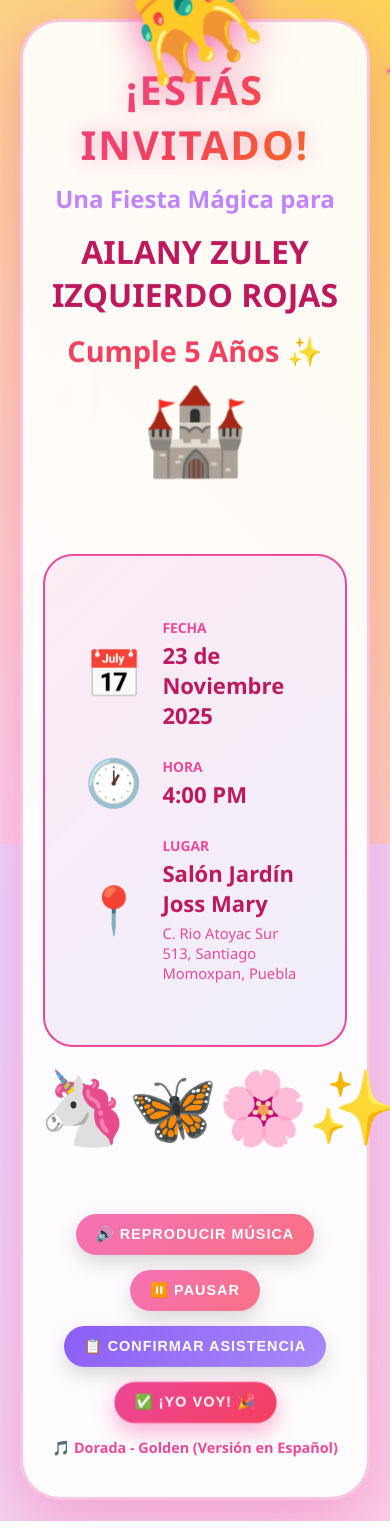
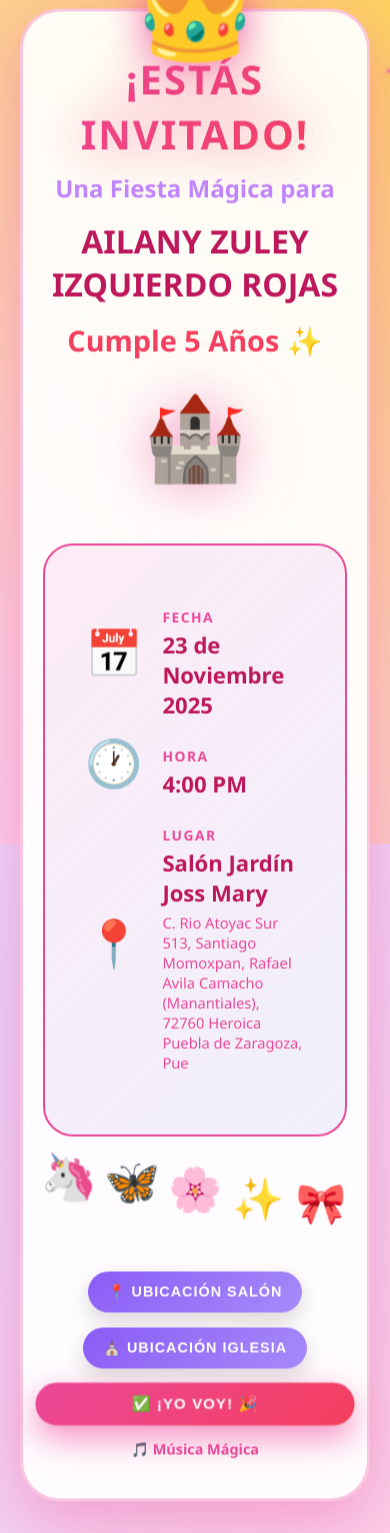
Before and after one commit to isai1703/birthday-invitation, a plain HTML site: page index.html in a window 390 px wide. Drawn offline with Linux system fonts and the light colour scheme.

Commit message:
Activar música automática, quitar botones música, agregar ubicaciones

```diff
--- a/index.html
+++ b/index.html
@@ -5,54 +5,419 @@
     <meta name="viewport" content="width=device-width, initial-scale=1.0">
     <title>🎉 Invitación Cumpleaños Ailany - 5 Años</title>
     <style>
-        * { margin: 0; padding: 0; box-sizing: border-box; }
-        body { font-family: 'Segoe UI', Tahoma, Geneva, Verdana, sans-serif; background: linear-gradient(135deg, #fce7f3 0%, #e9d5ff 50%, #fbcfe8 100%); min-height: 100vh; overflow-x: hidden; }
-        .container { width: 100%; min-height: 100vh; display: flex; flex-direction: column; align-items: center; justify-content: center; position: relative; overflow: hidden; padding: 20px; }
-        .animated-bg { position: fixed; top: 0; left: 0; width: 100%; height: 100%; background: linear-gradient(45deg, #fce7f3, #e9d5ff, #fbcfe8, #fcd34d, #fce7f3); background-size: 400% 400%; animation: gradientAnimation 15s ease infinite; z-index: -2; }
-        @keyframes gradientAnimation { 0% { background-position: 0% 50%; } 50% { background-position: 100% 50%; } 100% { background-position: 0% 50%; } }
-        .magic-particles { position: fixed; width: 100%; height: 100%; top: 0; left: 0; z-index: -1; overflow: hidden; }
-        .particle { position: absolute; width: 4px; height: 4px; background: radial-gradient(circle, #ec4899, #f472b6); border-radius: 50%; filter: blur(1px); box-shadow: 0 0 10px rgba(236, 72, 153, 0.8); }
-        .main-card { background: rgba(255, 255, 255, 0.92); backdrop-filter: blur(30px); border-radius: 40px; padding: 60px 40px; max-width: 900px; width: 100%; box-shadow: 0 20px 60px rgba(236, 72, 153, 0.35); border: 3px solid rgba(236, 72, 153, 0.3); position: relative; animation: cardFloat 3s ease-in-out infinite; z-index: 10; }
-        @keyframes cardFloat { 0%, 100% { transform: translateY(0px); } 50% { transform: translateY(-15px); } }
-        .crown-top { position: absolute; top: -60px; left: 50%; transform: translateX(-50%); font-size: 100px; animation: crownSpin 4s linear infinite; filter: drop-shadow(0 0 20px rgba(236, 72, 153, 0.9)); z-index: 20; }
-        @keyframes crownSpin { from { transform: translateX(-50%) rotate(0deg); } to { transform: translateX(-50%) rotate(360deg); } }
-        .title-main { text-align: center; font-size: 3.5em; font-weight: 900; background: linear-gradient(135deg, #ec4899, #f43f5e, #f97316); -webkit-background-clip: text; -webkit-text-fill-color: transparent; background-clip: text; margin-bottom: 10px; animation: titlePulse 3s ease-in-out infinite; letter-spacing: 2px; }
-        @keyframes titlePulse { 0%, 100% { filter: drop-shadow(0 0 10px rgba(236, 72, 153, 0.4)); } 50% { filter: drop-shadow(0 0 30px rgba(244, 63, 94, 0.8)); } }
-        .subtitle-text { text-align: center; color: #c084fc; font-size: 1.5em; font-weight: bold; margin-bottom: 5px; }
-        .name-birthday { text-align: center; font-size: 2.8em; font-weight: 900; color: #be185d; margin: 15px 0; }
-        .age-display { text-align: center; font-size: 2.2em; font-weight: bold; color: #f43f5e; margin-bottom: 40px; }
-        .enchanted-castle { text-align: center; font-size: 120px; margin: 30px 0; animation: castleFloat 4s ease-in-out infinite; }
-        @keyframes castleFloat { 0%, 100% { transform: translateY(0) scale(1); } 50% { transform: translateY(-40px) scale(1.08); } }
-        .info-box { background: linear-gradient(135deg, rgba(252, 231, 243, 0.8), rgba(230, 230, 250, 0.6)); border-radius: 30px; padding: 40px; margin: 35px 0; border: 2px solid #ec4899; }
-        .info-row { display: flex; align-items: center; gap: 20px; margin: 22px 0; font-size: 1.15em; }
-        .info-icon { font-size: 2.5em; animation: iconBounce 2s ease-in-out infinite; }
-        @keyframes iconBounce { 0%, 100% { transform: translateY(0); } 50% { transform: translateY(-12px); } }
-        .info-text h3 { color: #ec4899; font-size: 0.75em; text-transform: uppercase; font-weight: bold; margin-bottom: 3px; }
-        .info-text p { color: #be185d; font-size: 1.2em; font-weight: 900; }
-        .info-text small { color: #ec4899; font-size: 0.8em; display: block; margin-top: 5px; }
-        .floating-decor { display: flex; justify-content: space-around; margin: 40px 0; font-size: 4em; gap: 10px; }
-        .decor-item { animation: magicFloat 3.5s ease-in-out infinite; }
-        @keyframes magicFloat { 0%, 100% { transform: translateY(0) scale(1); } 50% { transform: translateY(-30px) scale(1.15); } }
-        .button-container { display: flex; flex-direction: column; gap: 15px; margin-top: 40px; width: 100%; }
-        .button-row { display: flex; gap: 15px; flex-wrap: wrap; justify-content: center; }
-        button { padding: 16px 32px; font-size: 1em; font-weight: 900; border: none; border-radius: 35px; cursor: pointer; transition: all 0.4s ease; text-transform: uppercase; letter-spacing: 1px; box-shadow: 0 8px 20px rgba(0, 0, 0, 0.15); }
-        button:hover { transform: scale(1.08); box-shadow: 0 12px 30px rgba(0, 0, 0, 0.25); }
-        .btn-confirm { background: linear-gradient(135deg, #ec4899, #f43f5e); color: white; animation: buttonPulse 2s ease-in-out infinite; }
-        .btn-audio { background: linear-gradient(135deg, #f472b6, #fb7185); color: white; }
-        .btn-form { background: linear-gradient(135deg, #8b5cf6, #a78bfa); color: white; }
-        @keyframes buttonPulse { 0%, 100% { transform: scale(1); box-shadow: 0 8px 20px rgba(236, 72, 153, 0.4); } 50% { transform: scale(1.05); box-shadow: 0 12px 30px rgba(236, 72, 153, 0.6); } }
-        .modal-confirm { display: none; position: fixed; top: 0; left: 0; width: 100%; height: 100%; background: rgba(0, 0, 0, 0.6); backdrop-filter: blur(5px); z-index: 100; align-items: center; justify-content: center; }
-        .modal-confirm.active { display: flex; animation: fadeIn 0.3s ease; }
-        @keyframes fadeIn { from { opacity: 0; } to { opacity: 1; } }
-        .modal-content { background: white; padding: 50px; border-radius: 30px; text-align: center; max-width: 500px; width: 90%; animation: popIn 0.4s cubic-bezier(0.34, 1.56, 0.64, 1); box-shadow: 0 20px 60px rgba(236, 72, 153, 0.5); }
-        @keyframes popIn { from { transform: scale(0); opacity: 0; } to { transform: scale(1); opacity: 1; } }
-        .modal-content h2 { font-size: 2.5em; color: #ec4899; margin-bottom: 20px; }
-        .modal-content p { font-size: 1.1em; color: #666; margin-bottom: 30px; }
-        .modal-content small { display: block; font-size: 0.85em; color: #999; margin-top: 15px; font-weight: bold; }
-        .confetti { position: fixed; width: 10px; height: 10px; background: #ec4899; pointer-events: none; animation: confettiFall 3s ease-in forwards; }
-        @keyframes confettiFall { to { transform: translateY(100vh) rotate(360deg); opacity: 0; } }
-        .music-info { text-align: center; font-size: 0.9em; color: #ec4899; font-weight: bold; margin-top: 15px; }
-        @media (max-width: 768px) { .title-main { font-size: 2.5em; } .name-birthday { font-size: 2em; } .age-display { font-size: 1.8em; } .enchanted-castle { font-size: 80px; } .main-card { padding: 40px 20px; } button { padding: 12px 20px; font-size: 0.9em; } }
+        * {
+            margin: 0;
+            padding: 0;
+            box-sizing: border-box;
+        }
+
+        body {
+            font-family: 'Segoe UI', Tahoma, Geneva, Verdana, sans-serif;
+            background: linear-gradient(135deg, #fce7f3 0%, #e9d5ff 50%, #fbcfe8 100%);
+            min-height: 100vh;
+            overflow-x: hidden;
+        }
+
+        .container {
+            width: 100%;
+            min-height: 100vh;
+            display: flex;
+            flex-direction: column;
+            align-items: center;
+            justify-content: center;
+            position: relative;
+            overflow: hidden;
+            padding: 20px;
+        }
+
+        .animated-bg {
+            position: fixed;
+            top: 0;
+            left: 0;
+            width: 100%;
+            height: 100%;
+            background: linear-gradient(45deg, #fce7f3, #e9d5ff, #fbcfe8, #fcd34d, #fce7f3);
+            background-size: 400% 400%;
+            animation: gradientAnimation 15s ease infinite;
+            z-index: -2;
+        }
+
+        @keyframes gradientAnimation {
+            0% { background-position: 0% 50%; }
+            50% { background-position: 100% 50%; }
+            100% { background-position: 0% 50%; }
+        }
+
+        .magic-particles {
+            position: fixed;
+            width: 100%;
+            height: 100%;
+            top: 0;
+            left: 0;
+            z-index: -1;
+            overflow: hidden;
+        }
+
+        .particle {
+            position: absolute;
+            width: 4px;
+            height: 4px;
+            background: radial-gradient(circle, #ec4899, #f472b6);
+            border-radius: 50%;
+            filter: blur(1px);
+            box-shadow: 0 0 10px rgba(236, 72, 153, 0.8);
+        }
+
+        .main-card {
+            background: rgba(255, 255, 255, 0.92);
+            backdrop-filter: blur(30px);
+            border-radius: 40px;
+            padding: 60px 40px;
+            max-width: 900px;
+            width: 100%;
+            box-shadow: 0 20px 60px rgba(236, 72, 153, 0.35), 0 0 120px rgba(249, 168, 212, 0.2);
+            border: 3px solid rgba(236, 72, 153, 0.3);
+            position: relative;
+            animation: cardFloat 3s ease-in-out infinite;
+            z-index: 10;
+        }
+
+        @keyframes cardFloat {
+            0%, 100% { transform: translateY(0px); }
+            50% { transform: translateY(-15px); }
+        }
+
+        .crown-top {
+            position: absolute;
+            top: -60px;
+            left: 50%;
+            transform: translateX(-50%);
+            font-size: 100px;
+            animation: crownSpin 4s linear infinite, crownFloat 3s ease-in-out infinite;
+            filter: drop-shadow(0 0 20px rgba(236, 72, 153, 0.9));
+            z-index: 20;
+        }
+
+        @keyframes crownSpin {
+            from { transform: translateX(-50%) rotate(0deg); }
+            to { transform: translateX(-50%) rotate(360deg); }
+        }
+
+        @keyframes crownFloat {
+            0%, 100% { transform: translateX(-50%) translateY(0); }
+            50% { transform: translateX(-50%) translateY(-20px); }
+        }
+
+        .title-main {
+            text-align: center;
+            font-size: 3.5em;
+            font-weight: 900;
+            background: linear-gradient(135deg, #ec4899, #f43f5e, #f97316, #ec4899);
+            background-size: 300% 300%;
+            -webkit-background-clip: text;
+            -webkit-text-fill-color: transparent;
+            background-clip: text;
+            margin-bottom: 10px;
+            animation: titlePulse 3s ease-in-out infinite;
+            letter-spacing: 2px;
+        }
+
+        @keyframes titlePulse {
+            0%, 100% { filter: drop-shadow(0 0 10px rgba(236, 72, 153, 0.4)); }
+            50% { filter: drop-shadow(0 0 30px rgba(244, 63, 94, 0.8)); }
+        }
+
+        .subtitle-text {
+            text-align: center;
+            color: #c084fc;
+            font-size: 1.5em;
+            font-weight: bold;
+            margin-bottom: 5px;
+            animation: slideIn 0.8s ease-out 0.3s both;
+        }
+
+        .name-birthday {
+            text-align: center;
+            font-size: 2.8em;
+            font-weight: 900;
+            color: #be185d;
+            margin: 15px 0;
+            animation: slideIn 0.8s ease-out 0.5s both;
+        }
+
+        .age-display {
+            text-align: center;
+            font-size: 2.2em;
+            font-weight: bold;
+            color: #f43f5e;
+            margin-bottom: 40px;
+            animation: slideIn 0.8s ease-out 0.7s both;
+        }
+
+        @keyframes slideIn {
+            from { transform: translateY(30px); opacity: 0; }
+            to { transform: translateY(0); opacity: 1; }
+        }
+
+        .enchanted-castle {
+            text-align: center;
+            font-size: 120px;
+            margin: 30px 0;
+            animation: castleFloat 4s ease-in-out infinite;
+            filter: drop-shadow(0 0 25px rgba(236, 72, 153, 0.5));
+        }
+
+        @keyframes castleFloat {
+            0%, 100% { transform: translateY(0) scale(1); }
+            50% { transform: translateY(-40px) scale(1.08); }
+        }
+
+        .info-box {
+            background: linear-gradient(135deg, rgba(252, 231, 243, 0.8), rgba(230, 230, 250, 0.6));
+            border-radius: 30px;
+            padding: 40px;
+            margin: 35px 0;
+            border: 2px solid #ec4899;
+            animation: infoSlide 0.8s ease-out 0.9s both;
+            backdrop-filter: blur(10px);
+        }
+
+        @keyframes infoSlide {
+            from { transform: translateY(40px) scaleY(0.9); opacity: 0; }
+            to { transform: translateY(0) scaleY(1); opacity: 1; }
+        }
+
+        .info-row {
+            display: flex;
+            align-items: center;
+            gap: 20px;
+            margin: 22px 0;
+            font-size: 1.15em;
+        }
+
+        .info-icon {
+            font-size: 2.5em;
+            animation: iconBounce 2s ease-in-out infinite;
+        }
+
+        .info-row:nth-child(1) .info-icon { animation-delay: 0s; }
+        .info-row:nth-child(2) .info-icon { animation-delay: 0.2s; }
+        .info-row:nth-child(3) .info-icon { animation-delay: 0.4s; }
+
+        @keyframes iconBounce {
+            0%, 100% { transform: translateY(0); }
+            50% { transform: translateY(-12px); }
+        }
+
+        .info-text h3 {
+            color: #ec4899;
+            font-size: 0.75em;
+            text-transform: uppercase;
+            letter-spacing: 1.5px;
+            font-weight: bold;
+            margin-bottom: 3px;
+        }
+
+        .info-text p {
+            color: #be185d;
+            font-size: 1.2em;
+            font-weight: 900;
+        }
+
+        .info-text small {
+            color: #ec4899;
+            font-size: 0.8em;
+            display: block;
+            margin-top: 5px;
+        }
+
+        .floating-decor {
+            display: flex;
+            justify-content: space-around;
+            margin: 40px 0;
+            font-size: 4em;
+            gap: 10px;
+        }
+
+        .decor-item {
+            animation: magicFloat 3.5s ease-in-out infinite;
+        }
+
+        .decor-item:nth-child(1) { animation-delay: 0s; }
+        .decor-item:nth-child(2) { animation-delay: 0.3s; }
+        .decor-item:nth-child(3) { animation-delay: 0.6s; }
+        .decor-item:nth-child(4) { animation-delay: 0.9s; }
+        .decor-item:nth-child(5) { animation-delay: 1.2s; }
+
+        @keyframes magicFloat {
+            0%, 100% { transform: translateY(0) scale(1); }
+            50% { transform: translateY(-30px) scale(1.15); }
+        }
+
+        .button-container {
+            display: flex;
+            flex-direction: column;
+            gap: 15px;
+            margin-top: 40px;
+            width: 100%;
+        }
+
+        .button-row {
+            display: flex;
+            gap: 15px;
+            flex-wrap: wrap;
+            justify-content: center;
+        }
+
+        button {
+            padding: 16px 32px;
+            font-size: 1em;
+            font-weight: 900;
+            border: none;
+            border-radius: 35px;
+            cursor: pointer;
+            transition: all 0.4s ease;
+            text-transform: uppercase;
+            letter-spacing: 1px;
+            box-shadow: 0 8px 20px rgba(0, 0, 0, 0.15);
+        }
+
+        button:hover {
+            transform: scale(1.08);
+            box-shadow: 0 12px 30px rgba(0, 0, 0, 0.25);
+        }
+
+        .btn-confirm {
+            background: linear-gradient(135deg, #ec4899, #f43f5e);
+            color: white;
+            animation: buttonPulse 2s ease-in-out infinite;
+        }
+
+        .btn-audio {
+            background: linear-gradient(135deg, #f472b6, #fb7185);
+            color: white;
+        }
+
+        .btn-whatsapp {
+            background: linear-gradient(135deg, #25d366, #20ba58);
+            color: white;
+        }
+
+        .btn-form {
+            background: linear-gradient(135deg, #8b5cf6, #a78bfa);
+            color: white;
+        }
+
+        @keyframes buttonPulse {
+            0%, 100% {
+                transform: scale(1);
+                box-shadow: 0 8px 20px rgba(236, 72, 153, 0.4);
+            }
+            50% {
+                transform: scale(1.05);
+                box-shadow: 0 12px 30px rgba(236, 72, 153, 0.6);
+            }
+        }
+
+        .modal-confirm {
+            display: none;
+            position: fixed;
+            top: 0;
+            left: 0;
+            width: 100%;
+            height: 100%;
+            background: rgba(0, 0, 0, 0.6);
+            backdrop-filter: blur(5px);
+            z-index: 100;
+            align-items: center;
+            justify-content: center;
+        }
+
+        .modal-confirm.active {
+            display: flex;
+            animation: fadeIn 0.3s ease;
+        }
+
+        @keyframes fadeIn {
+            from { opacity: 0; }
+            to { opacity: 1; }
+        }
+
+        .modal-content {
+            background: white;
+            padding: 50px;
+            border-radius: 30px;
+            text-align: center;
+            max-width: 500px;
+            width: 90%;
+            animation: popIn 0.4s cubic-bezier(0.34, 1.56, 0.64, 1);
+            box-shadow: 0 20px 60px rgba(236, 72, 153, 0.5);
+        }
+
+        @keyframes popIn {
+            from {
+                transform: scale(0);
+                opacity: 0;
+            }
+            to {
+                transform: scale(1);
+                opacity: 1;
+            }
+        }
+
+        .modal-content h2 {
+            font-size: 2.5em;
+            color: #ec4899;
+            margin-bottom: 20px;
+        }
+
+        .modal-content p {
+            font-size: 1.1em;
+            color: #666;
+            margin-bottom: 30px;
+        }
+
+        .modal-content small {
+            display: block;
+            font-size: 0.85em;
+            color: #999;
+            margin-top: 15px;
+            font-weight: bold;
+        }
+
+        .confetti {
+            position: fixed;
+            width: 10px;
+            height: 10px;
+            background: #ec4899;
+            pointer-events: none;
+            animation: confettiFall 3s ease-in forwards;
+        }
+
+        @keyframes confettiFall {
+            to {
+                transform: translateY(100vh) rotate(360deg);
+                opacity: 0;
+            }
+        }
+
+        .music-info {
+            text-align: center;
+            font-size: 0.9em;
+            color: #ec4899;
+            font-weight: bold;
+            margin-top: 15px;
+        }
+
+        @media (max-width: 768px) {
+            .title-main { font-size: 2.5em; }
+            .name-birthday { font-size: 2em; }
+            .age-display { font-size: 1.8em; }
+            .enchanted-castle { font-size: 80px; }
+            .floating-decor { font-size: 2.5em; }
+            .main-card { padding: 40px 20px; }
+            button { padding: 12px 20px; font-size: 0.9em; }
+        }
     </style>
 </head>
 <body>
@@ -92,7 +457,7 @@
                     <div class="info-text">
                         <h3>Lugar</h3>
                         <p>Salón Jardín Joss Mary</p>
-                        <small>C. Rio Atoyac Sur 513, Santiago Momoxpan, Puebla</small>
+                        <small>C. Rio Atoyac Sur 513, Santiago Momoxpan, Rafael Avila Camacho (Manantiales), 72760 Heroica Puebla de Zaragoza, Pue</small>
                     </div>
                 </div>
             </div>
@@ -107,17 +472,14 @@
 
             <div class="button-container">
                 <div class="button-row">
-                    <button class="btn-audio" onclick="playMusic()">🔊 Reproducir Música</button>
-                    <button class="btn-audio" onclick="pauseMusic()">⏸️ Pausar</button>
+                    <button class="btn-form" onclick="openLocation('salon')">📍 Ubicación Salón</button>
+                    <button class="btn-form" onclick="openLocation('iglesia')">⛪ Ubicación Iglesia</button>
                 </div>
-                <div class="button-row">
-                    <button class="btn-form" onclick="openForm()">📋 Confirmar Asistencia</button>
-                    <button class="btn-confirm" onclick="confirmAssistance()">✅ ¡YO VOY! 🎉</button>
-                </div>
+                <button class="btn-confirm" onclick="confirmAssistance()" style="width: 100%;">✅ ¡YO VOY! 🎉</button>
             </div>
 
             <div class="music-info">
-                🎵 Dorada - Golden (Versión en Español)
+                🎵 Música Mágica
             </div>
         </div>
     </div>
@@ -132,13 +494,11 @@
         </div>
     </div>
 
-    <audio id="bgMusic" loop>
+    <audio id="bgMusic" loop autoplay muted>
         <source src="golden_spanish.mp3" type="audio/mpeg">
     </audio>
 
     <script>
-        let audioStarted = false;
-
         function createParticles() {
             const container = document.getElementById('particles');
             for (let i = 0; i < 30; i++) {
@@ -149,16 +509,6 @@
                 particle.style.animationDelay = Math.random() * 3 + 's';
                 particle.style.animation = `float ${3 + Math.random() * 4}s ease-in-out infinite`;
                 container.appendChild(particle);
-            }
-        }
-
-        function startAudio() {
-            if (!audioStarted) {
-                const audio = document.getElementById('bgMusic');
-                audio.play().catch(() => {
-                    console.log('Autoplay no disponible');
-                });
-                audioStarted = true;
             }
         }
 
@@ -184,6 +534,8 @@
                     window.open(`https://wa.me/${phone2}?text=${message}`, '_blank');
                 }, 500);
             }, 1000);
+
+            console.log('Confirmación enviada a ambos números:', new Date().toISOString());
         }
 
         function closeModal() {
@@ -208,11 +560,14 @@
 
         window.addEventListener('load', () => {
             createParticles();
+            setTimeout(() => {
+                const audio = document.getElementById('bgMusic');
+                audio.muted = false;
+                audio.play().catch(() => {
+                    console.log('Autoplay no disponible - usuario puede hacer click en reproducir');
+                });
+            }, 500);
         });
-
-        document.addEventListener('click', startAudio);
-        document.addEventListener('touchstart', startAudio);
-        document.addEventListener('scroll', startAudio);
 
         document.getElementById('modalConfirm').addEventListener('click', (e) => {
             if (e.target.id === 'modalConfirm') {
```
